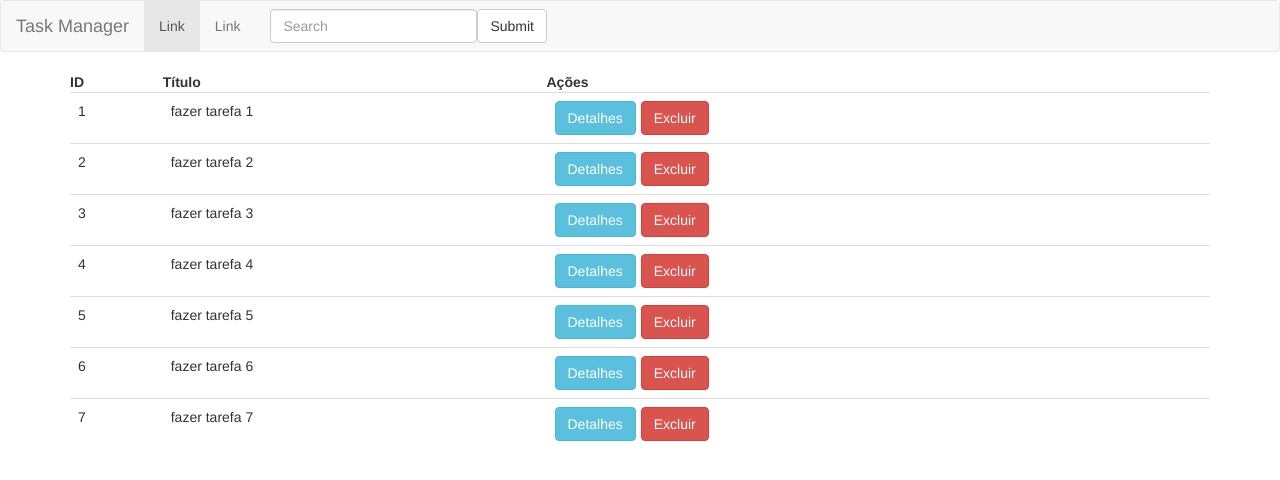
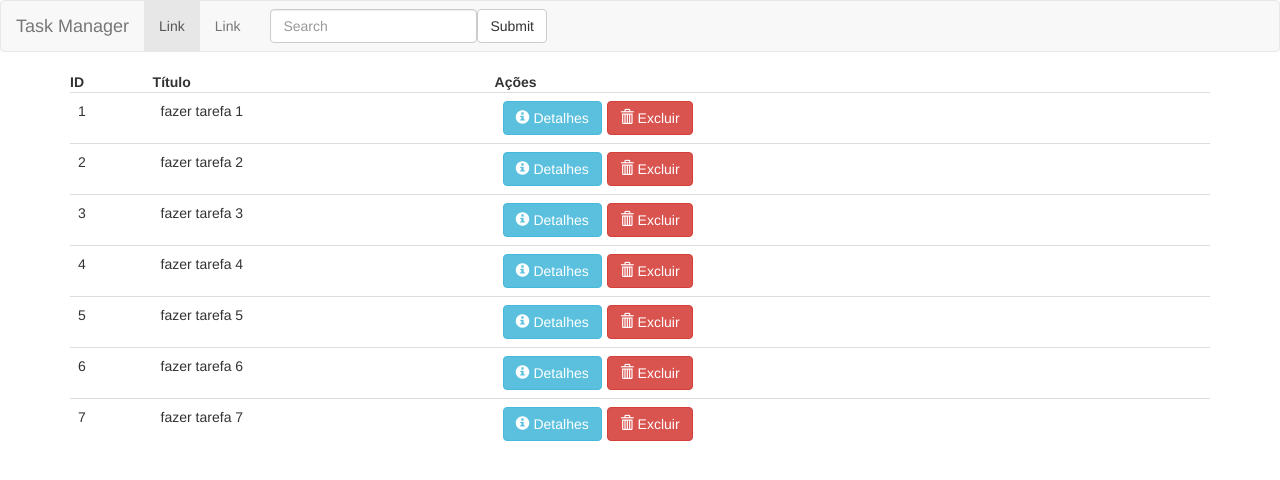
Before and after one commit to RicardoBap/angular-delivery-task, an Angular app: page / in a window 1280 px wide. Shown: the top 480 px of the page. Built offline with nearby package versions, Linux system fonts and the light colour scheme.

Commit message:
Addind task detail to task component

```diff
--- a/src/app/app.module.ts
+++ b/src/app/app.module.ts
@@ -1,5 +1,6 @@
 import { NgModule } from '@angular/core';
 import { BrowserModule } from '@angular/platform-browser';
+import { FormsModule } from '@angular/forms';
 
 import { AppRoutingModule } from './app-routing.module';
 import { AppComponent } from './app.component';
@@ -15,7 +16,8 @@ import { TasksComponent } from './tasks/tasks.component';
   ],
   imports: [
     BrowserModule,
-    AppRoutingModule
+    AppRoutingModule,
+    FormsModule
   ],
   providers: [],
   bootstrap: [AppComponent]
--- a/src/app/tasks/tasks.component.html
+++ b/src/app/tasks/tasks.component.html
@@ -9,9 +9,42 @@
       <td>{{ task.id }}</td>
       <td>{{ task.title }}</td>
       <td>
-        <button class="btn btn-info">Detalhes</button>
-        <button class="btn btn-danger">Excluir</button>
+        <!-- Button trigger modal -->
+        <button class="btn btn-info" data-toggle="modal" data-target="#taskDetailModal"
+          (click)="onSelect(task)">
+          <span class="glyphicon glyphicon-info-sign"></span>
+          Detalhes
+        </button>
+
+        <button class="btn btn-danger">
+          <span class="glyphicon glyphicon-trash"></span>
+          Excluir
+        </button>
       </td>
     </tr>
   </tbody>
 </table>
+
+<div *ngIf="selectedTask">
+  <p><strong>ID: </strong>{{ selectedTask.id }}</p>
+  <p><strong>Title: </strong>{{ selectedTask.title }}</p>
+</div>
+
+<!-- Modal -->
+<div class="modal fade" id="taskDetailModal" tabindex="-1" role="dialog" aria-labelledby="myModalLabel" *ngIf="selectedTask">
+  <div class="modal-dialog" role="document">
+    <div class="modal-content">
+      <div class="modal-header">
+        <button type="button" class="close" data-dismiss="modal" aria-label="Close"><span aria-hidden="true">&times;</span></button>
+        <h4 class="modal-title" id="myModalLabel">Detalhes da Tarefa ~> {{ selectedTask.title }}</h4>
+      </div>
+      <div class="modal-body">
+        <input type="text" class="form-control" [(ngModel)]="selectedTask.title">
+      </div>
+      <div class="modal-footer">
+        <button type="button" class="btn btn-default" data-dismiss="modal">Close</button>
+        <button type="button" class="btn btn-primary">Save changes</button>
+      </div>
+    </div>
+  </div>
+</div>
--- a/src/app/tasks/tasks.component.ts
+++ b/src/app/tasks/tasks.component.ts
@@ -20,6 +20,7 @@ const TASKS: Array<Task> = [
 })
 export class TasksComponent implements OnInit {
   tasks: Task[]
+  selectedTask: Task
 
   constructor() {}
 
@@ -27,4 +28,8 @@ export class TasksComponent implements OnInit {
    this.tasks = TASKS
   }
 
+  onSelect(task: Task): void {
+    this.selectedTask = task
+  }
+
 }
```
